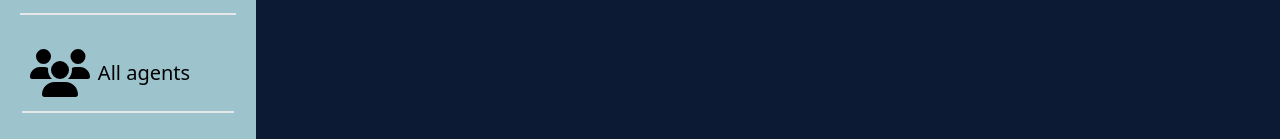
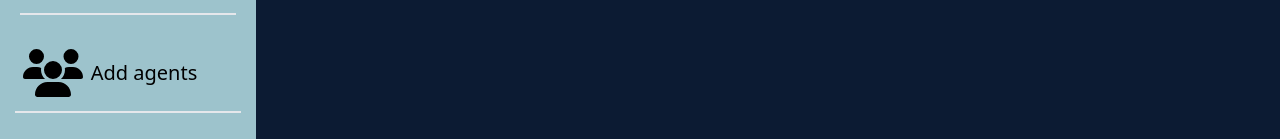
Before and after one commit to Simeontambu/leave_schedule_front, a React (Vite) app: page /dashboard in a window 1280 px wide. Shown: the part 145-284 px from the top of the page. Built offline with nearby package versions, Linux system fonts and the light colour scheme.

Commit message:
admin page style

```diff
--- a/src/App.jsx
+++ b/src/App.jsx
@@ -7,11 +7,8 @@ import {
 import { useNavigate } from "react-router-dom";
 import LoginUser from "./pages/loginUser";
 import Register from "./components/authentication/register";
-import Dashboard from "./components/dashboard/dashboard";
 import DashboardPage from "./pages/dashboardPage";
 import { useData } from "./hooks/useData";
-import Layout from "./components/layout";
-import AllAgents from "./pages/allAgents";
 
 function App() {
   const { isAuthenticated } = useData();
--- a/src/pages/leaveRequest.jsx
+++ b/src/components/Leave request/leaveRequest.jsx
@@ -1,7 +1,7 @@
 export default function LeaveRequest() {
   return (
     <>
-      <div className="max-w-[25em] my-[5em] mx-auto">simeon</div>
+      <div >simeon</div>
     </>
   );
 }
--- a/src/components/accepted leave/acceptedLeave.jsx
+++ b/src/components/accepted leave/acceptedLeave.jsx
@@ -1,7 +1,7 @@
 export default function AcceptedLeave() {
     return (
       <>
-        <div className="max-w-[25em] my-[5em] mx-auto">AcceptedLeave</div>
+        <div>AcceptedLeave</div>
       </>
     );
   }
--- a/src/pages/allAgents.jsx
+++ b/src/components/add agents/allAgents.jsx
@@ -1,7 +1,7 @@
 export default function AllAgents(){
     return(
         <>
-        <div className="max-w-[25em] my-[5em] mx-auto">Agent</div>
+        <div>Agent</div>
         </>
     )
 }
--- a/src/components/agent on leave/agentOnleave.jsx
+++ b/src/components/agent on leave/agentOnleave.jsx
@@ -1,7 +1,7 @@
 export default function AgentOnLeave() {
     return (
       <>
-        <div className="max-w-[25em] my-[5em] mx-auto">AgentOnLeave</div>
+        <div >AgentOnLeave</div>
       </>
     );
   }
--- a/src/components/dashboard/dashboard.jsx
+++ b/src/components/dashboard/dashboard.jsx
@@ -10,6 +10,7 @@ export default function Dashboard({children}) {
         <Header/>
         {children}
         </div>
+
       </div>
     </>
   );
--- a/src/components/dashboard/navBar.jsx
+++ b/src/components/dashboard/navBar.jsx
@@ -7,7 +7,12 @@ import { useNavigate } from "react-router-dom";
 import { useData } from "../../hooks/useData";
 export default function Navbar() {
   const navigate = useNavigate();
-  const { setShowAllAgents, setshowLeaveRequest } = useData();
+  const {
+    setShowAllAgents,
+    setShowLeaveRequest,
+    setShowAcceptedRequest,
+    setShowOnLeave,
+  } = useData();
 
   return (
     <>
@@ -20,8 +25,9 @@ export default function Navbar() {
             <Link
               onClick={() => {
                 setShowAllAgents(false);
-                setshowLeaveRequest(true);
-
+                setShowOnLeave(false);
+                setShowAcceptedRequest(false);
+                setShowLeaveRequest(true);
                 navigate("/dashboard", { replace: true }); // Force le remplacement de l'historique
               }}
               className="flex items-center gap-2 hover:bg-blue-200 rounded-lg p-2 "
@@ -34,7 +40,9 @@ export default function Navbar() {
             <Link
               to=""
               onClick={() => {
-                setshowLeaveRequest(false);
+                setShowLeaveRequest(false);
+                setShowLeaveRequest(false);
+                setShowOnLeave(false);
                 setShowAllAgents(true);
 
                 navigate("/dashboard", { replace: true }); // Force le remplacement de l'historique
@@ -42,17 +50,35 @@ export default function Navbar() {
               className="flex items-center gap-2 hover:bg-blue-200 rounded-lg p-2"
             >
               <FaUsers size={60} />
-              <li className="text-xl pr-[1.8em]">All agents</li>
+              <li className="text-xl pr-[1.8em]">Add agents</li>
             </Link>
           </div>
           <div className="border-b-2">
-            <Link className="flex items-center gap-2 hover:bg-blue-200 rounded-lg p-2">
+            <Link
+              onClick={() => {
+                setShowAllAgents(false);
+                setShowLeaveRequest(false);
+                setShowAcceptedRequest(false);
+                setShowOnLeave(true);
+                navigate("/dashboard", { replace: true }); // Force le remplacement de l'historique
+              }}
+              className="flex items-center gap-2 hover:bg-blue-200 rounded-lg p-2"
+            >
               <FaCalendarMinus size={60} />
               <li className="text-xl">Agent on leave</li>
             </Link>
           </div>
           <div className="border-b-2">
-            <Link className="flex items-center gap-2 hover:bg-blue-200 rounded-lg p-2">
+            <Link
+              onClick={() => {
+                setShowAllAgents(false);
+                setShowOnLeave(false);
+                setShowLeaveRequest(false);
+                setShowAcceptedRequest(true);
+                navigate("/dashboard", { replace: true }); // Force le remplacement de l'historique
+              }}
+              className="flex items-center gap-2 hover:bg-blue-200 rounded-lg p-2"
+            >
               <RiPassValidFill size={60} />
               <li className="text-xl">Accepted leave</li>
             </Link>
--- a/src/components/layout.jsx
+++ /dev/null
@@ -1,12 +0,0 @@
-import Dashboard from "./dashboard/dashboard";
-
-export default function Layout({children}){
-    return(
-        <>
-        {/* <Dashboard> */}
-
-        {children}
-        {/* </Dashboard> */}
-        </>
-    )
-}
--- a/src/hooks/useData.jsx
+++ b/src/hooks/useData.jsx
@@ -8,16 +8,20 @@ export function useData() {
 export function Provider({ children }) {
   const [isAuthenticated, SetIsAuthenticated] = useState(true);
   const [showAllAgents, setShowAllAgents] = useState(false);
-  const [showLeaveRequest, setshowLeaveRequest] = useState(false);
-  const [showAcceptedRequest, setshowAcceptedRequest] = useState(false);
-  const [showOnLeave, setshowOnLeave] = useState(false);
+  const [showLeaveRequest, setShowLeaveRequest] = useState(false);
+  const [showAcceptedRequest, setShowAcceptedRequest] = useState(false);
+  const [showOnLeave, setShowOnLeave] = useState(false);
   const value = {
     isAuthenticated,
     SetIsAuthenticated,
     showAllAgents,
     setShowAllAgents,
     showLeaveRequest,
-    setshowLeaveRequest,
+    setShowLeaveRequest,
+    setShowAcceptedRequest,
+    showAcceptedRequest,
+    showOnLeave,
+    setShowOnLeave,
   };
   return (
     <dataContexte.Provider value={value}>{children}</dataContexte.Provider>
--- a/src/pages/dashboardPage.jsx
+++ b/src/pages/dashboardPage.jsx
@@ -1,17 +1,21 @@
+import AcceptedLeave from "../components/accepted leave/acceptedLeave";
+import AgentOnLeave from "../components/agent on leave/agentOnleave";
 import Dashboard from "../components/dashboard/dashboard";
 import { useData } from "../hooks/useData";
-import AllAgents from "./allAgents";
-import LeaveRequest from "./leaveRequest";
+import AllAgents from "../components/add agents/allAgents";
+import LeaveRequest from "../components/Leave request/leaveRequest";
 
-export default function DashboardPage(){
-    const {showAllAgents,showLeaveRequest}= useData()
-    console.log(showAllAgents)
-    return(
-        <>
-        <Dashboard>
-        {showAllAgents &&  <AllAgents/>}
-        {showLeaveRequest &&  <LeaveRequest/>}
-        </Dashboard>
-        </>
-    )
+export default function DashboardPage() {
+  const { showAllAgents, showLeaveRequest, showOnLeave, showAcceptedRequest } =
+    useData();
+  return (
+    <>
+      <Dashboard>
+        {showAllAgents && <AllAgents />}
+        {showLeaveRequest && <LeaveRequest />}
+        {showAcceptedRequest && <AcceptedLeave />}
+        {showOnLeave && <AgentOnLeave />}
+      </Dashboard>
+    </>
+  );
 }
```
